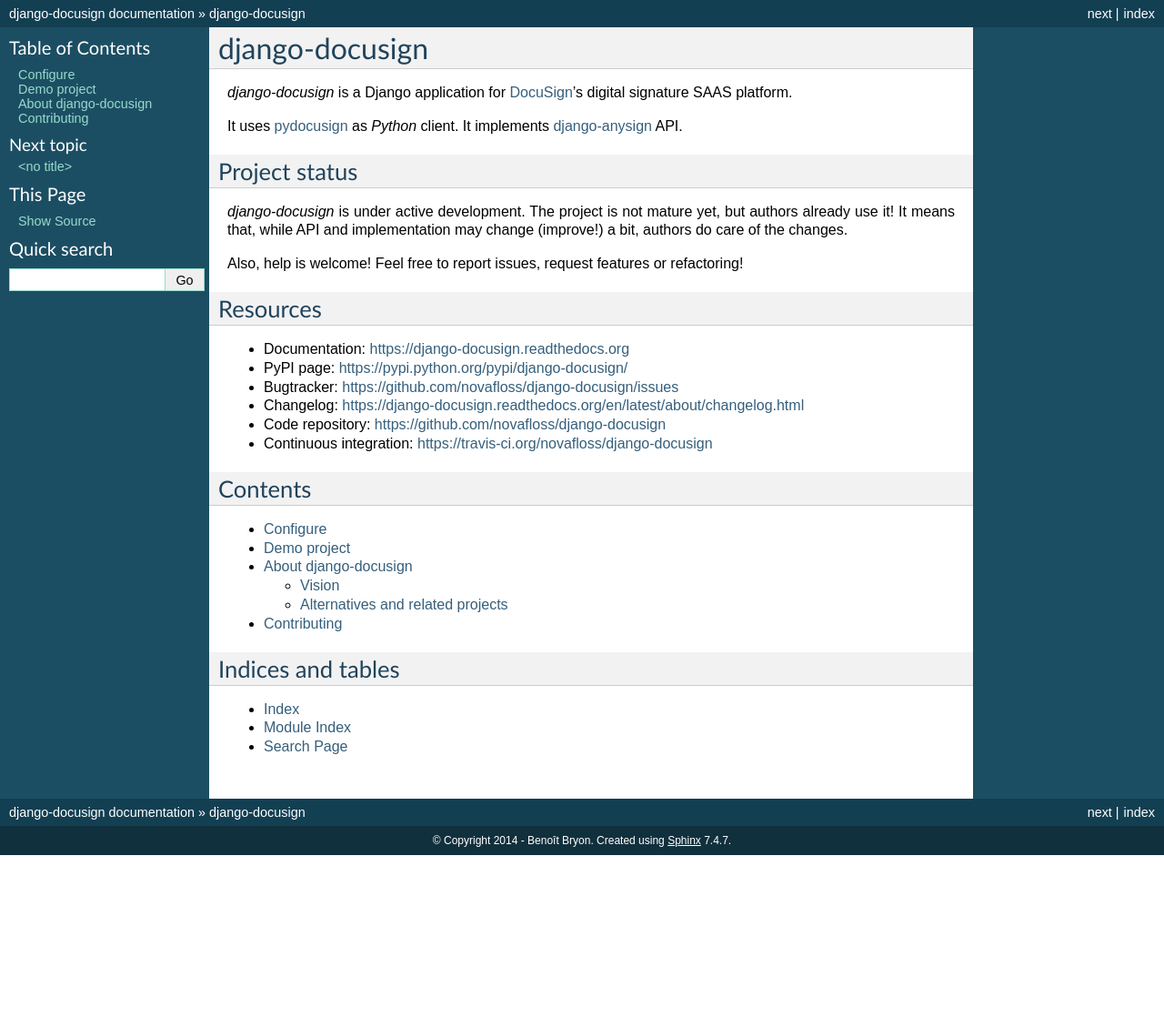
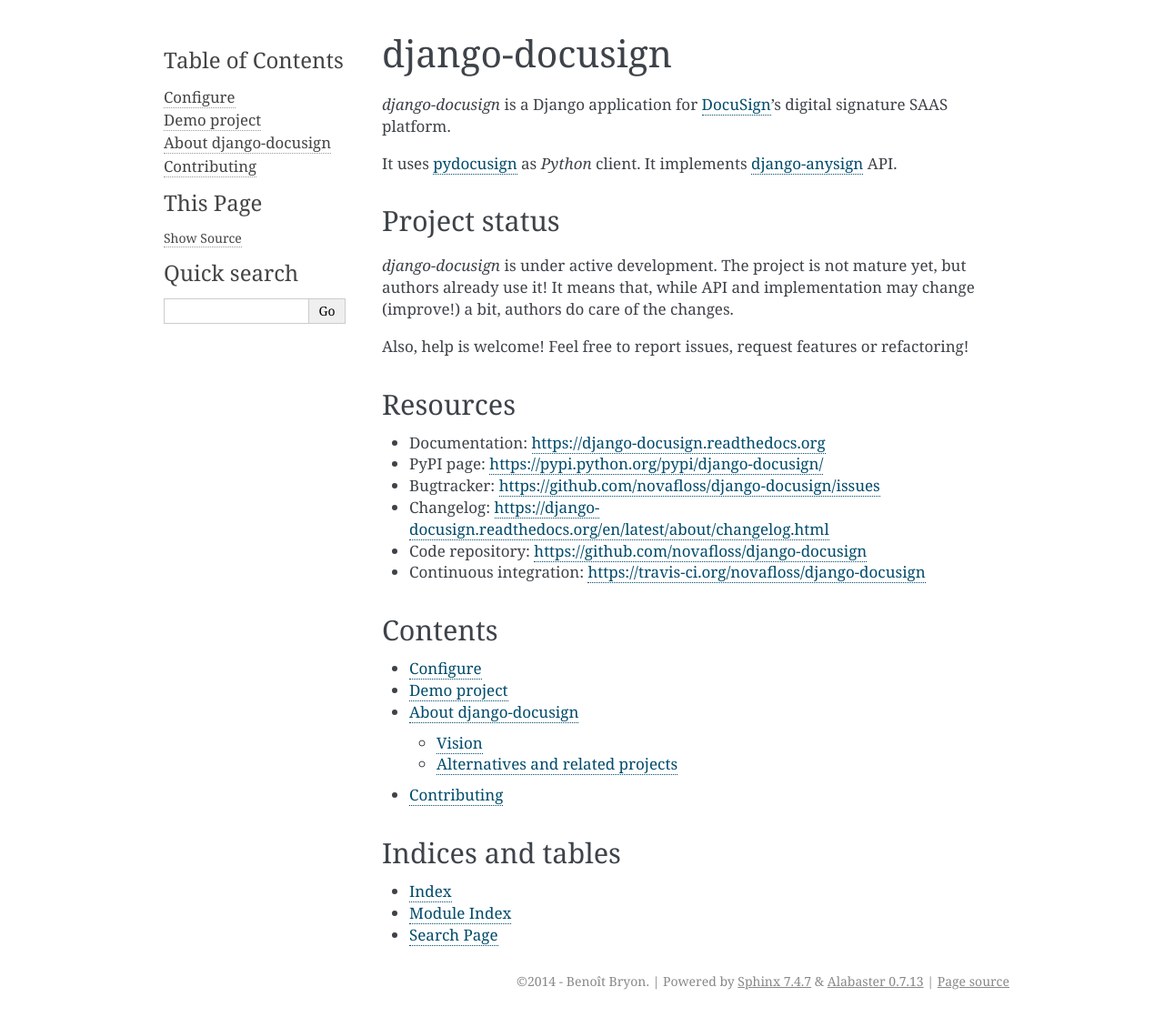
Before and after one commit to peopledoc/django-docusign, a Sphinx documentation site: the page built from docs/index.txt, in a window 1280 px wide. Shown: the whole page at 91% size. Built offline with Sphinx 7.4.7, drawn with Linux system fonts in a browser that asks for light colours; before the commit the page ends 940 px from its top, so only the background shows below that.

Commit message:
clean docs/conf.py, use alabaster theme

```diff
--- a/docs/conf.py
+++ b/docs/conf.py
@@ -14,18 +14,10 @@
 project_dir = os.path.dirname(doc_dir)
 version_filename = os.path.join(project_dir, 'VERSION')
 
-# If extensions (or modules to document with autodoc) are in another directory,
-# add these directories to sys.path here. If the directory is relative to the
-# documentation root, use os.path.abspath to make it absolute, like shown here.
-#sys.path.insert(0, os.path.abspath('.'))
+# -- General configuration ----------------------------------------------------
 
-# -- General configuration -----------------------------------------------------
-
-# If your documentation needs a minimal Sphinx version, state it here.
-#needs_sphinx = '1.0'
-
-# Add any Sphinx extension module names here, as strings. They can be extensions
-# coming with Sphinx (named 'sphinx.ext.*') or your custom ones.
+# Add any Sphinx extension module names here, as strings. They can be
+# extensions coming with Sphinx (named 'sphinx.ext.*') or your custom ones.
 extensions = ['sphinx.ext.autodoc',
               'sphinx.ext.autosummary',
               'sphinx.ext.doctest',
@@ -37,9 +29,6 @@
 
 # The suffix of source filenames.
 source_suffix = '.txt'
-
-# The encoding of source files.
-#source_encoding = 'utf-8-sig'
 
 # The master toctree document.
 master_doc = 'index'
@@ -64,79 +53,24 @@
 # for a list of supported languages.
 language = 'en'
 
-# There are two options for replacing |today|: either, you set today to some
-# non-false value, then it is used:
-#today = ''
-# Else, today_fmt is used as the format for a strftime call.
-#today_fmt = '%B %d, %Y'
-
 # List of patterns, relative to source directory, that match files and
 # directories to ignore when looking for source files.
 exclude_patterns = ['_build']
 
-# The reST default role (used for this markup: `text`) to use for all documents.
-#default_role = None
-
-# If true, '()' will be appended to :func: etc. cross-reference text.
-#add_function_parentheses = True
-
-# If true, the current module name will be prepended to all description
-# unit titles (such as .. function::).
-#add_module_names = True
-
-# If true, sectionauthor and moduleauthor directives will be shown in the
-# output. They are ignored by default.
-#show_authors = False
-
 # The name of the Pygments (syntax highlighting) style to use.
 pygments_style = 'sphinx'
 
-# A list of ignored prefixes for module index sorting.
-#modindex_common_prefix = []
 
-
-# -- Options for HTML output ---------------------------------------------------
+# -- Options for HTML output --------------------------------------------------
 
 # The theme to use for HTML and HTML Help pages.  See the documentation for
 # a list of builtin themes.
-html_theme = 'default'
-
-# Theme options are theme-specific and customize the look and feel of a theme
-# further.  For a list of options available for each theme, see the
-# documentation.
-#html_theme_options = {}
-
-# Add any paths that contain custom themes here, relative to this directory.
-#html_theme_path = []
-
-# The name for this set of Sphinx documents.  If None, it defaults to
-# "<project> v<release> documentation".
-#html_title = None
-
-# A shorter title for the navigation bar.  Default is the same as html_title.
-#html_short_title = None
-
-# The name of an image file (relative to this directory) to place at the top
-# of the sidebar.
-#html_logo = None
-
-# The name of an image file (within the static path) to use as favicon of the
-# docs.  This file should be a Windows icon file (.ico) being 16x16 or 32x32
-# pixels large.
-#html_favicon = None
+html_theme = 'alabaster'
 
 # Add any paths that contain custom static files (such as style sheets) here,
 # relative to this directory. They are copied after the builtin static files,
 # so a file named "default.css" will overwrite the builtin "default.css".
 html_static_path = []
-
-# If not '', a 'Last updated on:' timestamp is inserted at every page bottom,
-# using the given strftime format.
-#html_last_updated_fmt = '%b %d, %Y'
-
-# If true, SmartyPants will be used to convert quotes and dashes to
-# typographically correct entities.
-#html_use_smartypants = True
 
 # Custom sidebar templates, maps document names to template names.
 html_sidebars = {
@@ -145,36 +79,6 @@
            'sourcelink.html',
            'searchbox.html'],
 }
-
-# Additional templates that should be rendered to pages, maps page names to
-# template names.
-#html_additional_pages = {}
-
-# If false, no module index is generated.
-#html_domain_indices = True
-
-# If false, no index is generated.
-#html_use_index = True
-
-# If true, the index is split into individual pages for each letter.
-#html_split_index = False
-
-# If true, links to the reST sources are added to the pages.
-#html_show_sourcelink = True
-
-# If true, "Created using Sphinx" is shown in the HTML footer. Default is True.
-#html_show_sphinx = True
-
-# If true, "(C) Copyright ..." is shown in the HTML footer. Default is True.
-#html_show_copyright = True
-
-# If true, an OpenSearch description file will be output, and all pages will
-# contain a <link> tag referring to it.  The value of this option must be the
-# base URL from which the finished HTML is served.
-#html_use_opensearch = ''
-
-# This is the file name suffix for HTML files (e.g. ".xhtml").
-#html_file_suffix = None
 
 # Output file base name for HTML help builder.
 htmlhelp_basename = u'{project}doc'.format(project=project_slug)
@@ -197,21 +101,13 @@
         None),
 }
 
-# -- Options for LaTeX output --------------------------------------------------
+# -- Options for LaTeX output -------------------------------------------------
 
-latex_elements = {
-# The paper size ('letterpaper' or 'a4paper').
-#'papersize': 'letterpaper',
-
-# The font size ('10pt', '11pt' or '12pt').
-#'pointsize': '10pt',
-
-# Additional stuff for the LaTeX preamble.
-#'preamble': '',
-}
+latex_elements = {}
 
 # Grouping the document tree into LaTeX files. List of tuples
-# (source start file, target name, title, author, documentclass [howto/manual]).
+# (source start file, target name, title, author, documentclass
+# [howto/manual]).
 latex_documents = [
     ('index',
      u'{project}.tex'.format(project=project_slug),
@@ -220,28 +116,8 @@
      'manual'),
 ]
 
-# The name of an image file (relative to this directory) to place at the top of
-# the title page.
-#latex_logo = None
 
-# For "manual" documents, if this is true, then toplevel headings are parts,
-# not chapters.
-#latex_use_parts = False
-
-# If true, show page references after internal links.
-#latex_show_pagerefs = False
-
-# If true, show URL addresses after external links.
-#latex_show_urls = False
-
-# Documents to append as an appendix to all manuals.
-#latex_appendices = []
-
-# If false, no module index is generated.
-#latex_domain_indices = True
-
-
-# -- Options for manual page output --------------------------------------------
+# -- Options for manual page output -------------------------------------------
 
 # One entry per manual page. List of tuples
 # (source start file, name, description, authors, manual section).
@@ -253,11 +129,8 @@
      1)
 ]
 
-# If true, show URL addresses after external links.
-#man_show_urls = False
 
-
-# -- Options for Texinfo output ------------------------------------------------
+# -- Options for Texinfo output -----------------------------------------------
 
 # Grouping the document tree into Texinfo files. List of tuples
 # (source start file, target name, title, author,
@@ -271,12 +144,3 @@
      'One line description of project.',
      'Miscellaneous'),
 ]
-
-# Documents to append as an appendix to all manuals.
-#texinfo_appendices = []
-
-# If false, no module index is generated.
-#texinfo_domain_indices = True
-
-# How to display URL addresses: 'footnote', 'no', or 'inline'.
-#texinfo_show_urls = 'footnote'
```
